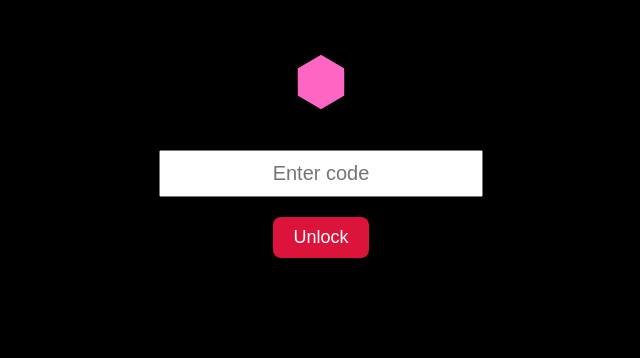
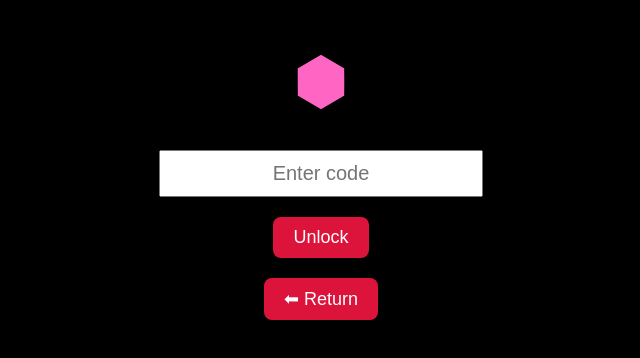
Before and after one commit to fabneno/escape-room, a plain HTML site: page square.html in a window 1280 px wide. Shown: the whole page, without its empty margins (319-959 px from the left). Drawn offline with Linux system fonts and the light colour scheme.

Commit message:
Update square.html

```diff
--- a/square.html
+++ b/square.html
@@ -53,6 +53,8 @@ button {
 <input type="text" id="codeInput" placeholder="Enter code">
 <br>
 <button onclick="checkCode()">Unlock</button>
+<br>
+<button onclick="goBack()">⬅ Return</button>
 
 <div id="result"></div>
 
@@ -76,6 +78,9 @@ function checkCode() {
     document.getElementById("result").style.color = "red";
   }
 }
+function goBack() {
+  window.location.href = "index.html";
+}
 </script>
 
 </body>
```
